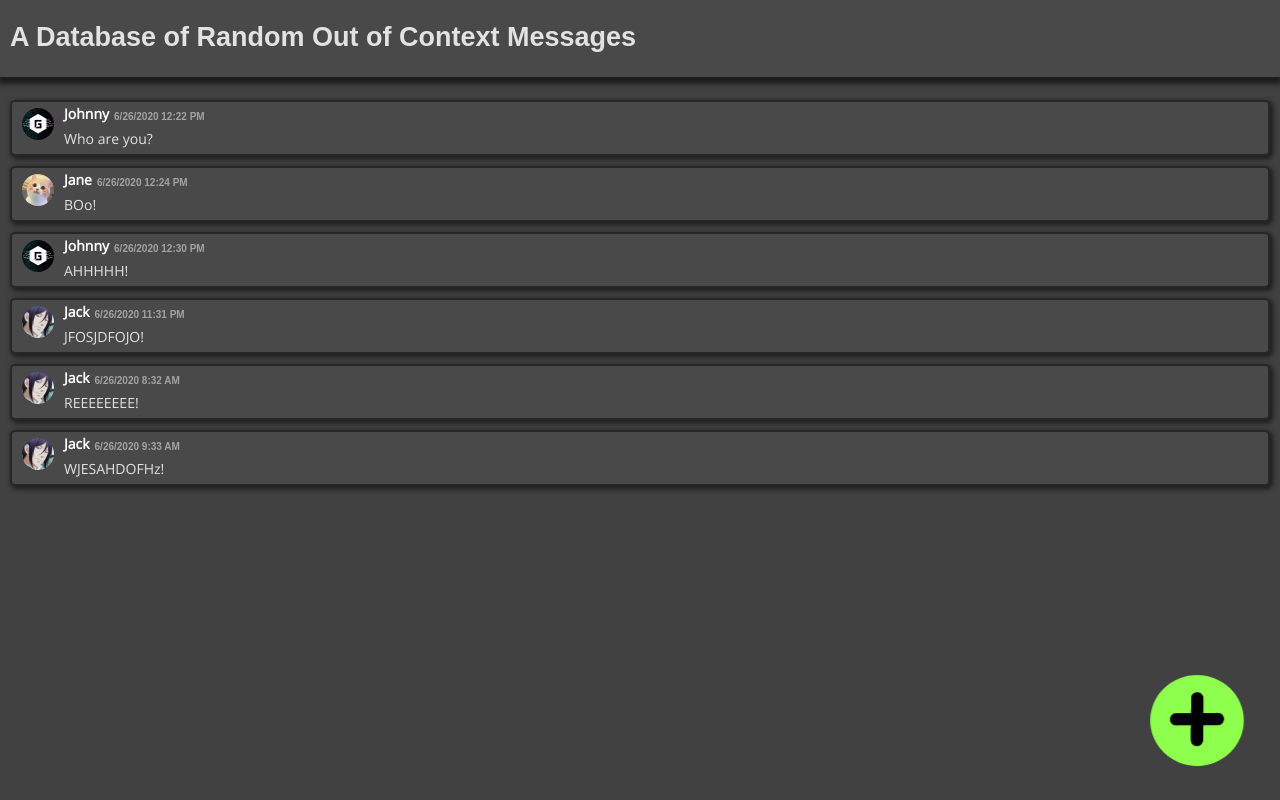
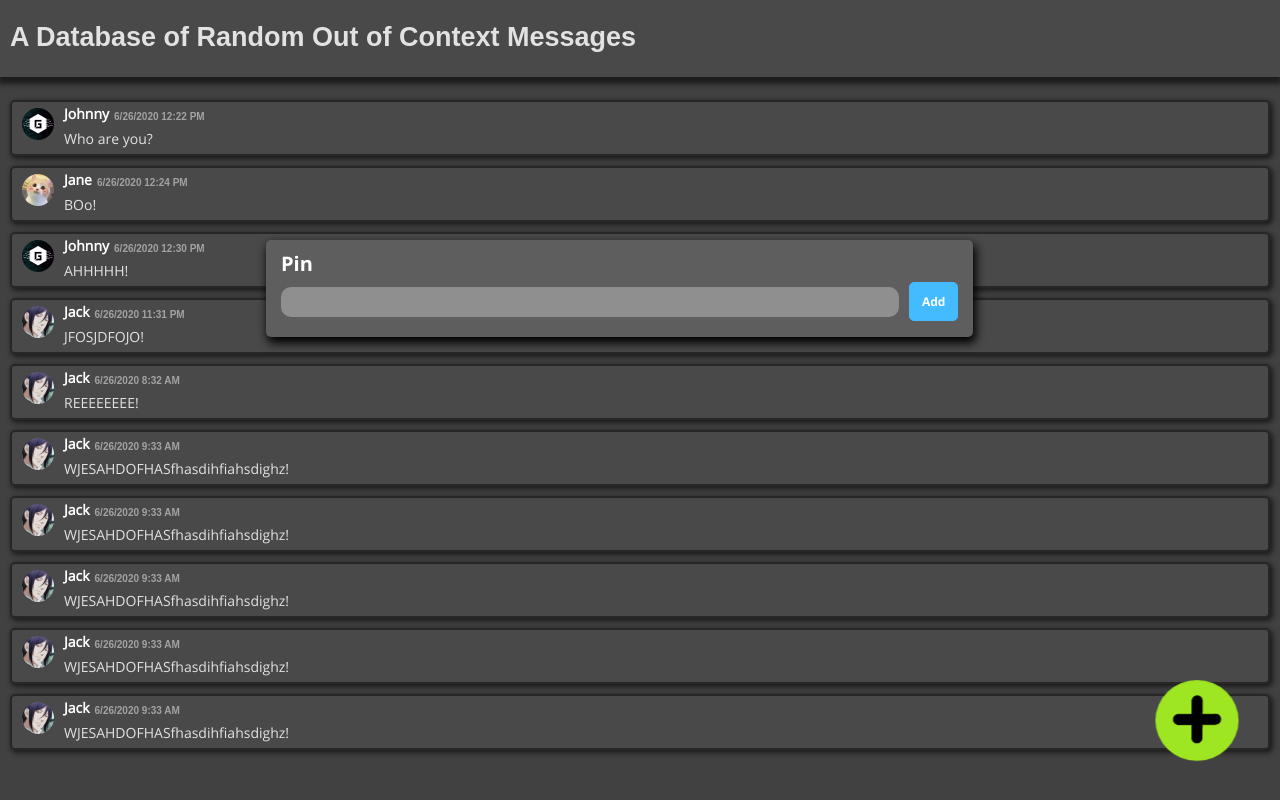
Before and after one commit to LQR471814/Discord-Pin-Storage, a React (Create React App) app: page / in a window 1280 px wide. Both pictures are taken after a click on the button 1197 px from the left and 720 px from the top of the page. Built offline with nearby package versions, Linux system fonts and the light colour scheme.

Commit message:
Temporary Commit

```diff
--- a/package.json
+++ b/package.json
@@ -9,7 +9,8 @@
     "body-scroll-lock": "^3.0.3",
     "react": "^16.13.1",
     "react-dom": "^16.13.1",
-    "react-scripts": "3.4.1"
+    "react-scripts": "3.4.1",
+    "uniqid": "^5.2.0"
   },
   "scripts": {
     "start": "react-scripts start",
--- a/src/App.js
+++ b/src/App.js
@@ -12,7 +12,6 @@ class App extends React.Component {
     state = {
         messages: [
             {
-                id: 0,
                 value: "Who are you?",
                 author: {
                     name: "Johnny",
@@ -28,7 +27,6 @@ class App extends React.Component {
                 }
             },
             {
-                id: 1,
                 value: "BOo!",
                 author: {
                     name: "Jane",
@@ -44,7 +42,6 @@ class App extends React.Component {
                 }
             },
             {
-                id: 2,
                 value: "AHHHHH!",
                 author: {
                     name: "Johnny",
@@ -60,7 +57,6 @@ class App extends React.Component {
                 }
             },
             {
-                id: 3,
                 value: "JFOSJDFOJO!",
                 author: {
                     name: "Jack",
@@ -76,7 +72,6 @@ class App extends React.Component {
                 }
             },
             {
-                id: 4,
                 value: "REEEEEEEE!",
                 author: {
                     name: "Jack",
@@ -92,8 +87,7 @@ class App extends React.Component {
                 }
             },
             {
-                id: 5,
-                value: "WJESAHDOFHz!",
+                value: "WJESAHDOFHASfhasdihfiahsdighz!",
                 author: {
                     name: "Jack",
                     pfp: "pfp3"
@@ -106,8 +100,83 @@ class App extends React.Component {
                     minute: 33,
                     timeOfDay: "AM"
                 }
+            },
+            {
+                value: "WJESAHDOFHASfhasdihfiahsdighz!",
+                author: {
+                    name: "Jack",
+                    pfp: "pfp3"
+                },
+                date: {
+                    month: 6,
+                    day: 26,
+                    year: 2020,
+                    hour: 9,
+                    minute: 33,
+                    timeOfDay: "AM"
+                }
+            },
+            {
+                value: "WJESAHDOFHASfhasdihfiahsdighz!",
+                author: {
+                    name: "Jack",
+                    pfp: "pfp3"
+                },
+                date: {
+                    month: 6,
+                    day: 26,
+                    year: 2020,
+                    hour: 9,
+                    minute: 33,
+                    timeOfDay: "AM"
+                }
+            },
+            {
+                value: "WJESAHDOFHASfhasdihfiahsdighz!",
+                author: {
+                    name: "Jack",
+                    pfp: "pfp3"
+                },
+                date: {
+                    month: 6,
+                    day: 26,
+                    year: 2020,
+                    hour: 9,
+                    minute: 33,
+                    timeOfDay: "AM"
+                }
+            },
+            {
+                value: "WJESAHDOFHASfhasdihfiahsdighz!",
+                author: {
+                    name: "Jack",
+                    pfp: "pfp3"
+                },
+                date: {
+                    month: 6,
+                    day: 26,
+                    year: 2020,
+                    hour: 9,
+                    minute: 33,
+                    timeOfDay: "AM"
+                }
+            },
+        ]
+    }
+
+    updateState(init_value, init_author, init_date) {
+        var newState = this.state;
+        console.log(this.state)
+        newState.messages.push(
+            {
+                value: init_value,
+                author: init_author,
+                date: init_date
             }
-        ]
+        )
+        console.log(this.state)
+
+        this.setState(newState);
     }
 
     render() {
@@ -120,7 +189,7 @@ class App extends React.Component {
                     <MessageContainer messages={this.state.messages} />
                 </div>
                 <div>
-                    <AddButton />
+                    <AddButton updateState={this.updateState} />
                 </div>
             </div>
         )
--- a/src/components/AddButton.js
+++ b/src/components/AddButton.js
@@ -1,12 +1,25 @@
 import React from 'react';
 import '../css/AddButton.css'
+import PinInput from './PinInput'
+import PropTypes from 'prop-types';
 
 class AddButton extends React.Component {
+    handleButton(e) {
+        document.getElementById("PinFormContainer").style.display="block";
+    }
+
     render () {
         return (
-            <button><img src={require("../icons/PlusIcon.png")} alt="" height="60" width="60"/></button>
+            <div>
+                <PinInput updateState={this.props.updateState} />
+                <button><img src={require("../icons/PlusIcon.png")} onClick={this.handleButton} alt="" height="60" width="60"/></button>
+            </div>
         );
     }
 }
 
+AddButton.propTypes = {
+    updateState: PropTypes.func.isRequired
+}
+
 export default AddButton;
--- a/src/components/MessageContainer.js
+++ b/src/components/MessageContainer.js
@@ -1,11 +1,12 @@
 import React from 'react';
 import Message from './Message'
 import PropTypes from 'prop-types';
+import uniqid from 'uniqid'
 
 class MessageContainer extends React.Component {
     render () {
         return this.props.messages.map((message) => (
-            <Message key={message.id} message={message} />
+            <Message key={uniqid()} message={message} />
         ));
     }
 }
--- /dev/null
+++ b/src/components/PinInput.js
@@ -0,0 +1,96 @@
+import React from 'react';
+import "../css/PinInput.css"
+import PropTypes from 'prop-types';
+
+class PinInput extends React.Component {
+    constructor(props) {
+        super(props);
+        this.state = {value: ""};
+
+        this.handleChange = this.handleChange.bind(this);
+        this.handleSubmit = this.handleSubmit.bind(this);
+    }
+
+    handleChange(event) {
+        this.setState({value: event.target.value});
+    }
+
+    handleSubmit(event) {
+        this.props.updateState(this.state.value, {
+            name: "test",
+            pfp: "pfp"
+            },
+            {
+                month: 6,
+                day: 26,
+                year: 2020,
+                hour: 12,
+                minute: 22,
+                timeOfDay: "PM"
+            });
+    }
+
+    updateDimensions () {
+        if (window.innerWidth < 200) {
+            document.getElementById("PinFormContainer").style.left = "0%";
+            document.getElementById("PinFormContainer").style.width = "60px";
+            document.getElementById("PinInputField").style.width = "40px";
+        } else if (window.innerWidth < 250) {
+            document.getElementById("PinFormContainer").style.left = "2%";
+            document.getElementById("PinInputField").style.width = "60px";
+            document.getElementById("PinFormContainer").style.width = "80px";
+        } else if (window.innerWidth < 300) {
+            document.getElementById("PinFormContainer").style.left = "3%";
+            document.getElementById("PinInputField").style.width = "100px";
+            document.getElementById("PinFormContainer").style.width = "120px";
+        } else if (window.innerWidth < 500) {
+            document.getElementById("PinFormContainer").style.left = "5%";
+            document.getElementById("PinInputField").style.width = "200px";
+            document.getElementById("PinFormContainer").style.width = "220px";
+        } else if (window.innerWidth < 600) {
+            document.getElementById("PinFormContainer").style.left = "10%";
+            document.getElementById("PinInputField").style.width = "300px";
+            document.getElementById("PinFormContainer").style.width = "320px";
+        } else if (window.innerWidth < 700) {
+            document.getElementById("PinFormContainer").style.left = "15%";
+            document.getElementById("PinInputField").style.width = "350px";
+            document.getElementById("PinFormContainer").style.width = "370px";
+        } else if (window.innerWidth < 900) {
+            document.getElementById("PinFormContainer").style.left = "20%";
+            document.getElementById("PinInputField").style.width = "450px";
+            document.getElementById("PinFormContainer").style.width = "470px";
+        } else {
+            document.getElementById("PinFormContainer").style.left = "20%";
+            document.getElementById("PinInputField").style.width = "600px";
+            document.getElementById("PinFormContainer").style.width = "620px";
+        }
+    }
+
+    componentDidMount() {
+        this.updateDimensions();
+        window.addEventListener("resize", this.updateDimensions.bind(this));
+    }
+
+    componentWillUnmount() {
+        window.removeEventListener("resize", this.updateDimensions.bind(this));
+    }
+
+    render () {
+        return (
+            <form className="PinInput" id="PinFormContainer" onSubmit={this.handleSubmit}>
+                <label>
+                    <span className="InputTitle">Pin</span>
+                    <br />
+                    <input className="InputField" type="text" name="pin" id="PinInputField" onChange={this.handleChange} />
+                </label>
+                    <input className="SubmitButton" type="submit" value="Add" />
+            </form>
+        );
+    }
+}
+
+PinInput.propTypes = {
+    updateState: PropTypes.func.isRequired
+}
+
+export default PinInput;
--- a/src/css/AddButton.css
+++ b/src/css/AddButton.css
@@ -1,5 +1,5 @@
 button {
-    transform:scale(0.9);
+    transform:scale(0.8);
 
     display:inline-block;
 
@@ -14,8 +14,8 @@ button {
     box-shadow: none;
 
     color:#ffffff;
-    border:0.15em solid #8eff4c;
-    background-color: #8eff4c;
+    border:0.15em solid #9ee622;
+    background-color: #9ee622;
 
     transition: all 0.2s;
     outline:none;
@@ -26,7 +26,7 @@ button {
 }
 
 button:hover{
-    transform:scale(0.95);
+    transform:scale(0.85);
     cursor:pointer;
     box-shadow: 4px 4px 10px 2px #1d1d1d;
 }
--- /dev/null
+++ b/src/css/PinInput.css
@@ -0,0 +1,90 @@
+@font-face {
+    font-family: "OpenSansBold";
+    src: url('OpenSans/opensans-bold-webfont.woff2') format('woff2'),
+         url('OpenSans/opensans-bold-webfont.woff') format('woff');
+    font-weight: normal;
+    font-style: normal;
+}
+
+@font-face {
+    font-family: "OpenSans";
+    src: url('OpenSans/opensans-regular-webfont.woff2') format('woff2'),
+         url('OpenSans/opensans-regular-webfont.woff') format('woff');
+    font-weight: normal;
+    font-style: normal;
+}
+
+.PinInput {
+    display: none;
+    margin-left:10px;
+    margin-right:10px;
+    position: fixed;
+    left: 5%;
+    top: 30%;
+    width: 85%;
+    background-color: #5e5e5e;
+
+    padding-left: 15px;
+    padding-right: 72px;
+    padding-top: 10px;
+    padding-bottom: 10px;
+
+    border-radius: 5px;
+    box-shadow: 2px 5px 10px 1px;
+}
+
+.InputField {
+    font-family: "OpenSans", Arial, Helvetica, sans-serif;
+    border-radius: 10px;
+    width: 98.5%;
+    outline:none;
+    background-color: #8f8f8f;
+    border:0.15em solid #8f8f8f;
+    padding:0.25em 0.5em;
+    font-size: 14px;
+    margin-top:10px;
+    margin-bottom:10px;
+}
+
+.InputTitle {
+    font-family: "OpenSansBold", Arial, Helvetica, sans-serif;
+    color: #ffffff;
+    font-size: 20px;
+}
+
+.SubmitButton {
+    transform:scale(1);
+    font-family: "OpenSansBold", Arial, Helvetica, sans-serif;
+    font-size: 12px;
+    display:inline-block;
+
+    padding-left: 12px;
+    padding-right: 12px;
+    padding-top: 10px;
+    padding-bottom: 10px;
+
+    margin: 5px 10px 5px 10px;
+    box-sizing: border-box;
+    border-radius:5px;
+    box-shadow: none;
+
+    color:#ffffff;
+    border:0.15em solid #45bbff;
+    background-color: #45bbff;
+
+    transition: all 0.2s;
+    outline:none;
+
+    position: fixed;
+}
+
+.SubmitButton:hover{
+    transform:scale(1.05);
+    cursor:pointer;
+    box-shadow: 3px 2px 10px 1px #1d1d1d;
+}
+
+.SubmitButton:active{
+    background-color: #96fa60;
+    border:0.15em solid #96fa60;
+}
```
Also changed, not shown: 1 other file (tests, documents, lock files or other folders).
